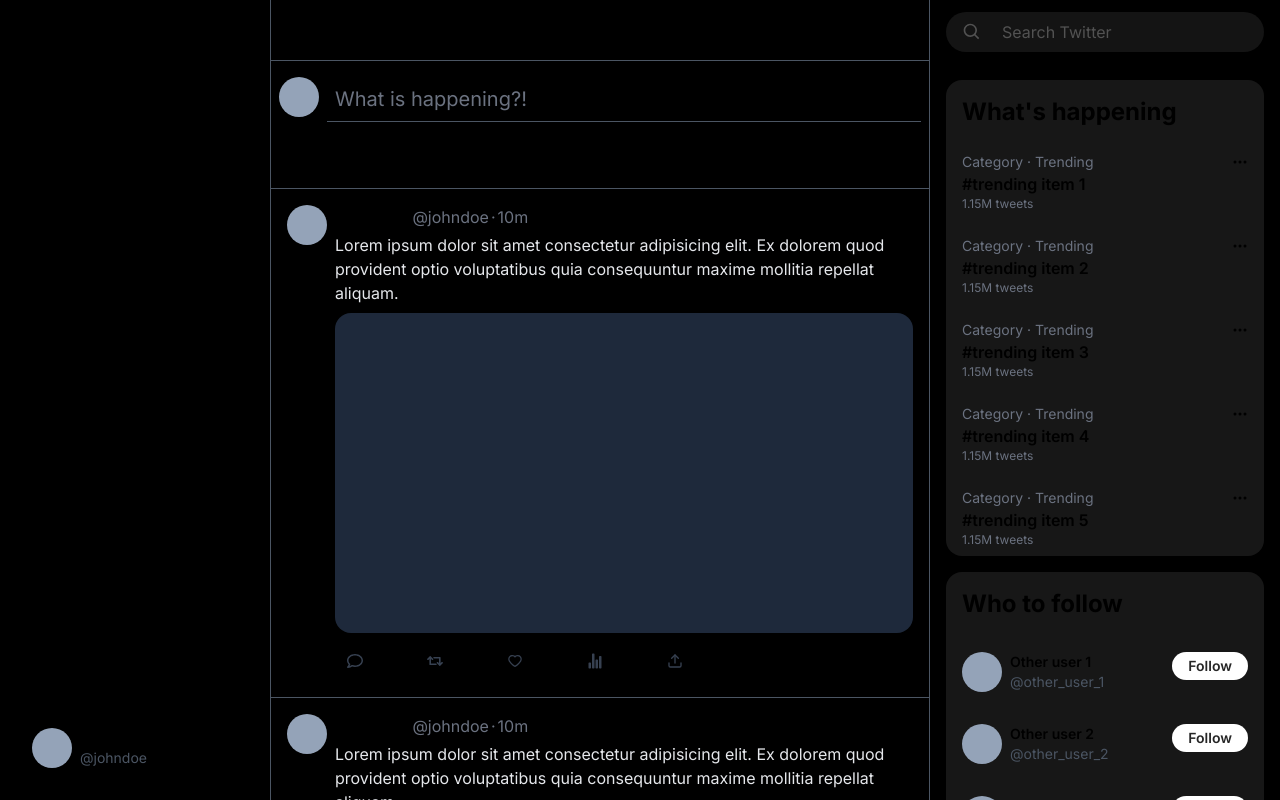
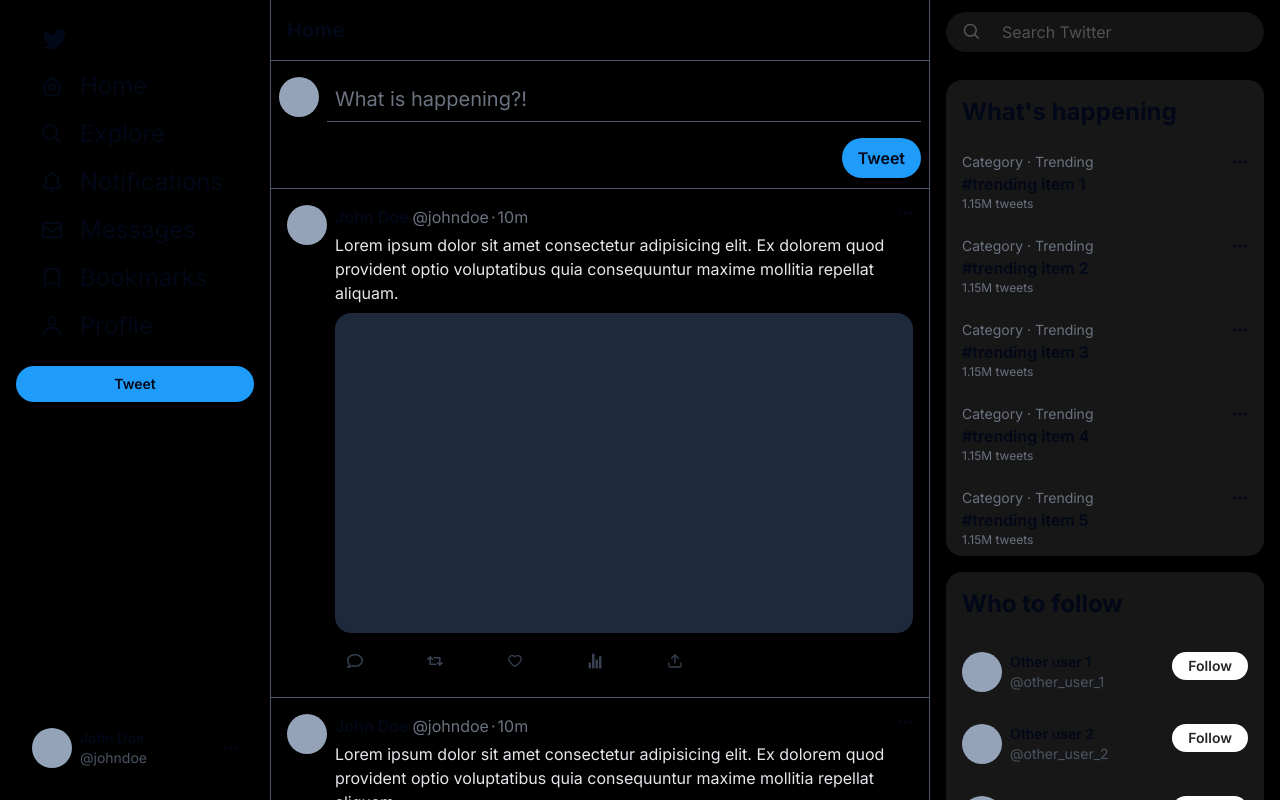
Before and after one commit to nlern/ultimate-twitter-clone, a Next.js app: page / in a window 1280 px wide. Shown: the top 800 px of the page. Built offline with nearby package versions, Linux system fonts and the light colour scheme.

Commit message:
fix: Fix app startup crash issue 1. Updated global css location to fix app crash on load.

```diff
--- a/app/globals.css
+++ /dev/null
@@ -1,78 +0,0 @@
-@tailwind base;
-@tailwind components;
-@tailwind utilities;
-
-@layer base {
-  :root {
-    --background: 0 0% 100%;
-    --foreground: 222.2 84% 4.9%;
-
-    --muted: 210 40% 96.1%;
-    --muted-foreground: 215.4 16.3% 46.9%;
-
-    --popover: 0 0% 100%;
-    --popover-foreground: 222.2 84% 4.9%;
-
-    --card: 0 0% 100%;
-    --card-foreground: 222.2 84% 4.9%;
-
-    --border: 214.3 31.8% 91.4%;
-    --input: 214.3 31.8% 91.4%;
-
-    --primary: 222.2 47.4% 11.2%;
-    --primary-foreground: 210 40% 98%;
-
-    --secondary: 210 40% 96.1%;
-    --secondary-foreground: 222.2 47.4% 11.2%;
-
-    --accent: 210 40% 96.1%;
-    --accent-foreground: 222.2 47.4% 11.2%;
-
-    --destructive: 0 84.2% 60.2%;
-    --destructive-foreground: 210 40% 98%;
-
-    --ring: 215 20.2% 65.1%;
-
-    --radius: 0.5rem;
-  }
-
-  .dark {
-    --background: 222.2 84% 4.9%;
-    --foreground: 210 40% 98%;
-
-    --muted: 217.2 32.6% 17.5%;
-    --muted-foreground: 215 20.2% 65.1%;
-
-    --popover: 222.2 84% 4.9%;
-    --popover-foreground: 210 40% 98%;
-
-    --card: 222.2 84% 4.9%;
-    --card-foreground: 210 40% 98%;
-
-    --border: 217.2 32.6% 17.5%;
-    --input: 217.2 32.6% 17.5%;
-
-    --primary: 210 40% 98%;
-    --primary-foreground: 222.2 47.4% 11.2%;
-
-    --secondary: 217.2 32.6% 17.5%;
-    --secondary-foreground: 210 40% 98%;
-
-    --accent: 217.2 32.6% 17.5%;
-    --accent-foreground: 210 40% 98%;
-
-    --destructive: 0 62.8% 30.6%;
-    --destructive-foreground: 0 85.7% 97.3%;
-
-    --ring: 217.2 32.6% 17.5%;
-  }
-}
-
-@layer base {
-  * {
-    @apply border-border;
-  }
-  body {
-    @apply bg-background text-foreground;
-  }
-}
--- a/src/app/globals.css
+++ b/src/app/globals.css
@@ -2,26 +2,77 @@
 @tailwind components;
 @tailwind utilities;
 
-:root {
-  --foreground-rgb: 0, 0, 0;
-  --background-start-rgb: 214, 219, 220;
-  --background-end-rgb: 255, 255, 255;
-}
+@layer base {
+  :root {
+    --background: 0 0% 100%;
+    --foreground: 222.2 84% 4.9%;
 
-@media (prefers-color-scheme: dark) {
-  :root {
-    --foreground-rgb: 255, 255, 255;
-    --background-start-rgb: 0, 0, 0;
-    --background-end-rgb: 0, 0, 0;
+    --muted: 210 40% 96.1%;
+    --muted-foreground: 215.4 16.3% 46.9%;
+
+    --popover: 0 0% 100%;
+    --popover-foreground: 222.2 84% 4.9%;
+
+    --card: 0 0% 100%;
+    --card-foreground: 222.2 84% 4.9%;
+
+    --border: 214.3 31.8% 91.4%;
+    --input: 214.3 31.8% 91.4%;
+
+    --primary: 206 95% 55%;
+    --primary-foreground: 210 40% 98%;
+
+    --secondary: 210 40% 96.1%;
+    --secondary-foreground: 222.2 47.4% 11.2%;
+
+    --accent: 210 40% 96.1%;
+    --accent-foreground: 222.2 47.4% 11.2%;
+
+    --destructive: 0 84.2% 60.2%;
+    --destructive-foreground: 210 40% 98%;
+
+    --ring: 215 20.2% 65.1%;
+
+    --radius: 0.5rem;
+  }
+
+  .dark {
+    --background: 222.2 84% 4.9%;
+    --foreground: 210 40% 98%;
+
+    --muted: 217.2 32.6% 17.5%;
+    --muted-foreground: 215 20.2% 65.1%;
+
+    --popover: 222.2 84% 4.9%;
+    --popover-foreground: 210 40% 98%;
+
+    --card: 222.2 84% 4.9%;
+    --card-foreground: 210 40% 98%;
+
+    --border: 217.2 32.6% 17.5%;
+    --input: 217.2 32.6% 17.5%;
+
+    --primary: 210 40% 98%;
+    --primary-foreground: 222.2 47.4% 11.2%;
+
+    --secondary: 217.2 32.6% 17.5%;
+    --secondary-foreground: 210 40% 98%;
+
+    --accent: 217.2 32.6% 17.5%;
+    --accent-foreground: 210 40% 98%;
+
+    --destructive: 0 62.8% 30.6%;
+    --destructive-foreground: 0 85.7% 97.3%;
+
+    --ring: 217.2 32.6% 17.5%;
   }
 }
 
-body {
-  color: rgb(var(--foreground-rgb));
-  background: linear-gradient(
-      to bottom,
-      transparent,
-      rgb(var(--background-end-rgb))
-    )
-    rgb(var(--background-start-rgb));
+@layer base {
+  * {
+    @apply border-border;
+  }
+  body {
+    @apply bg-background text-foreground;
+  }
 }
```
Also changed, not shown: components.json.
